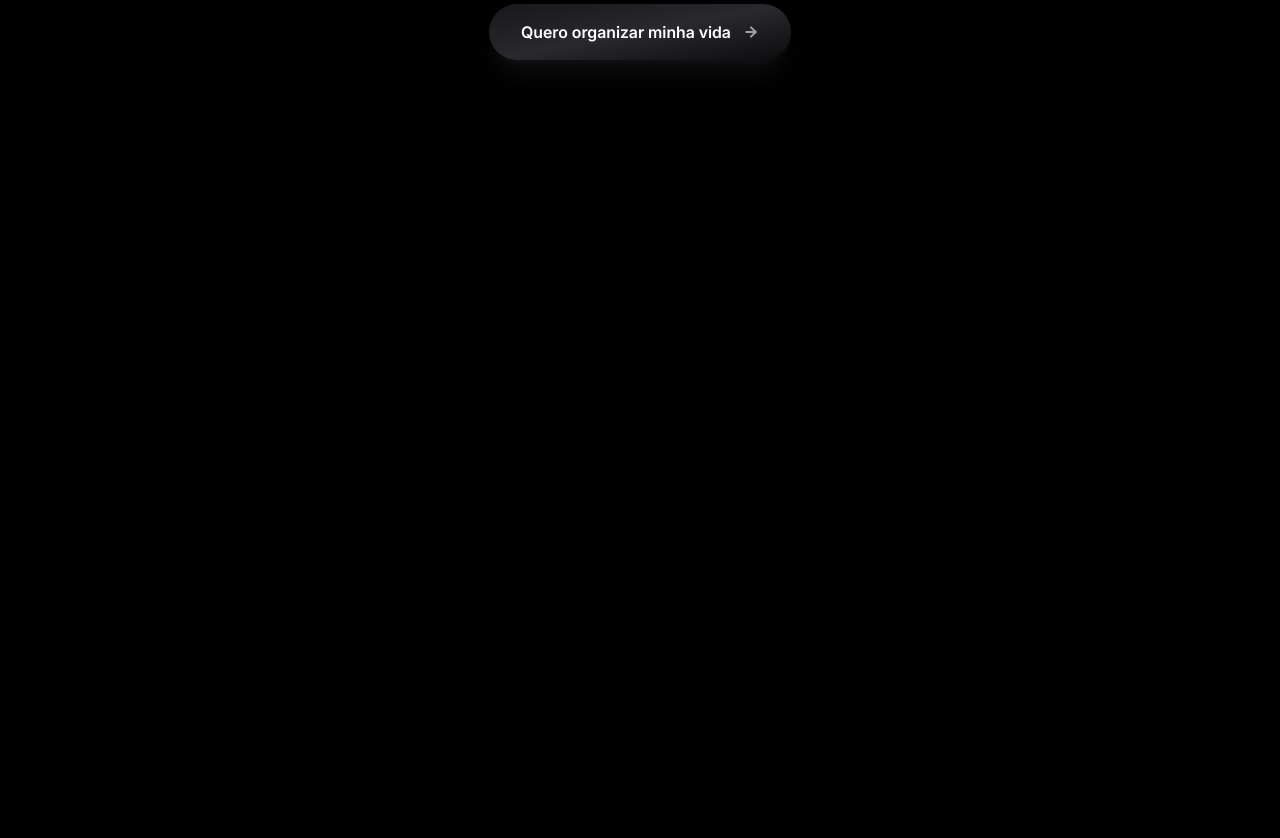
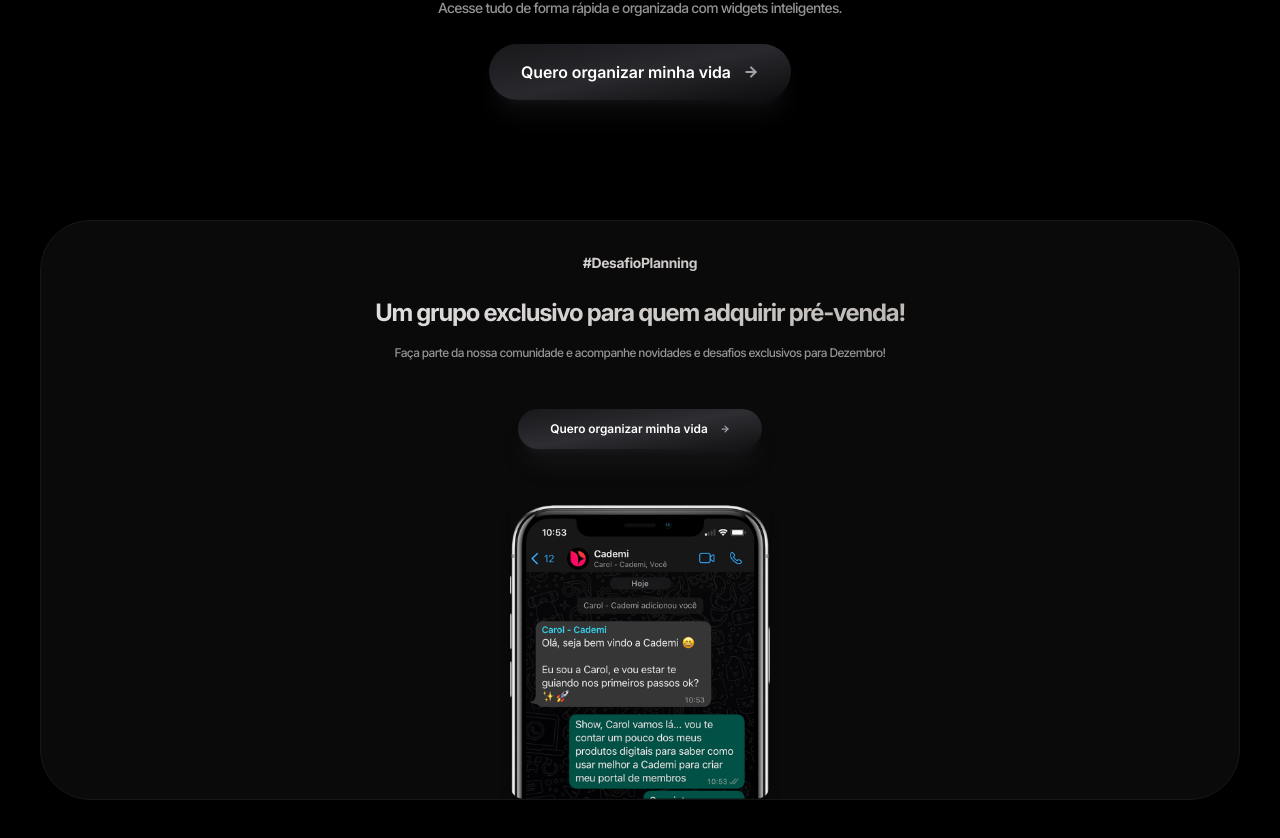
Before and after one commit to lucasfabbrim/noteplanning, a Next.js app: page /page in a window 1280 px wide. Shown: the part 1334-2172 px from the top of the page. Before the commit the page ends 1474 px from the top, so only its background shows below. Built offline with nearby package versions, Linux system fonts and the light colour scheme.

Commit message:
Update page.tsx

```diff
--- a/src/app/page/page.tsx
+++ b/src/app/page/page.tsx
@@ -9,6 +9,7 @@
 import NetflixIcon from "@/assets/netflix-gr.svg";
 import { motion } from "framer-motion";
 import Widget from "@/assets/hand.png";
+import CommunityPhoto from "@/assets/cell.png";
 
 export default function Home() {
   return (
@@ -37,11 +38,20 @@
           Aproveite as condições da pré-venda
           <ArrowDown size={10} className="text-zinc-400" />
         </div>
-        <section id="widgets" className="px-2 text-center">
+        <section id="widgets" className="px-2 text-center pt-10">
           <div className="flex flex-col justify-between">
             <Widgets
               title="Tudo ao na palma da sua mão!"
               subtitle="Acesse tudo de forma rápida e organizada com widgets inteligentes."
+            />
+          </div>
+        </section>
+        <section id="community" className="px-10 pt-10 text-center">
+          <div className="flex flex-col justify-between">
+            <Community
+              hashtag="DesafioPlanning"
+              title="Um grupo exclusivo para quem adquirir pré-venda"
+              subtitle="Faça parte da nossa comunidade e acompanhe novidades e desafios exclusivos para Dezembro!"
             />
           </div>
         </section>
@@ -134,6 +144,45 @@
   );
 }
 
+interface CommunityProps {
+  hashtag: string;
+  title: string;
+  subtitle: string;
+}
+
+function Community({ hashtag, subtitle, title }: CommunityProps) {
+  return (
+    <div className="bg-neutral-950 w-auto  border border-neutral-900 flex flex-col mb-20 rounded-[50px]">
+      <div className="flex flex-col justify-center text-center py-4 gap-4">
+        <h4 className="pt-4 text-sm bg-gradient-to-r from-neutral-100 to-stone-400 bg-clip-text text-transparent font-extrabold tracking-tight">
+          #{hashtag}
+        </h4>
+        <div className="px-4 pt-2">
+          <h1 className="text-2xl bg-gradient-to-r from-neutral-100 to-stone-400 bg-clip-text text-transparent font-extrabold tracking-tighter">
+            {title}!
+          </h1>
+          <h3 className="text-xs text-neutral-400/90 font-medium pt-4 tracking-tighter">
+            {subtitle}
+          </h3>
+        </div>
+        <div className="pt-4 px-6">
+          <ButtonCommunity />
+        </div>
+      </div>
+      <div className="mt-auto pt-10">
+        <Image
+          src={CommunityPhoto}
+          alt="Community"
+          width={260}
+          height={0}
+          className="rounded-b-[14px] mx-auto shadow-lg"
+          priority
+        />
+      </div>
+    </div>
+  );
+}
+
 function ButtonPrimary() {
   return (
     <div className="flex justify-center items-center pt-4">
@@ -151,3 +200,20 @@
     </div>
   );
 }
+function ButtonCommunity() {
+  return (
+    <div className="flex justify-center items-center pt-4">
+      <motion.button
+        whileHover={{ scale: 1.1 }}
+        whileTap={{ scale: 1.1 }}
+        whileInView={{ opacity: 1 }}
+        className="bg-gradient-to-tl from-zinc-900/50 via-zinc-600/50 to-zinc-900 rounded-full h-10 flex items-center gap-3 px-8 shadow-xl shadow-zinc-600/15"
+      >
+        <span className="bg-white bg-clip-text text-transparent font-semibold text-xs">
+          Quero organizar minha vida
+        </span>
+        <ArrowRight size={10} className="text-zinc-400" strokeWidth={3} />
+      </motion.button>
+    </div>
+  );
+}
```
